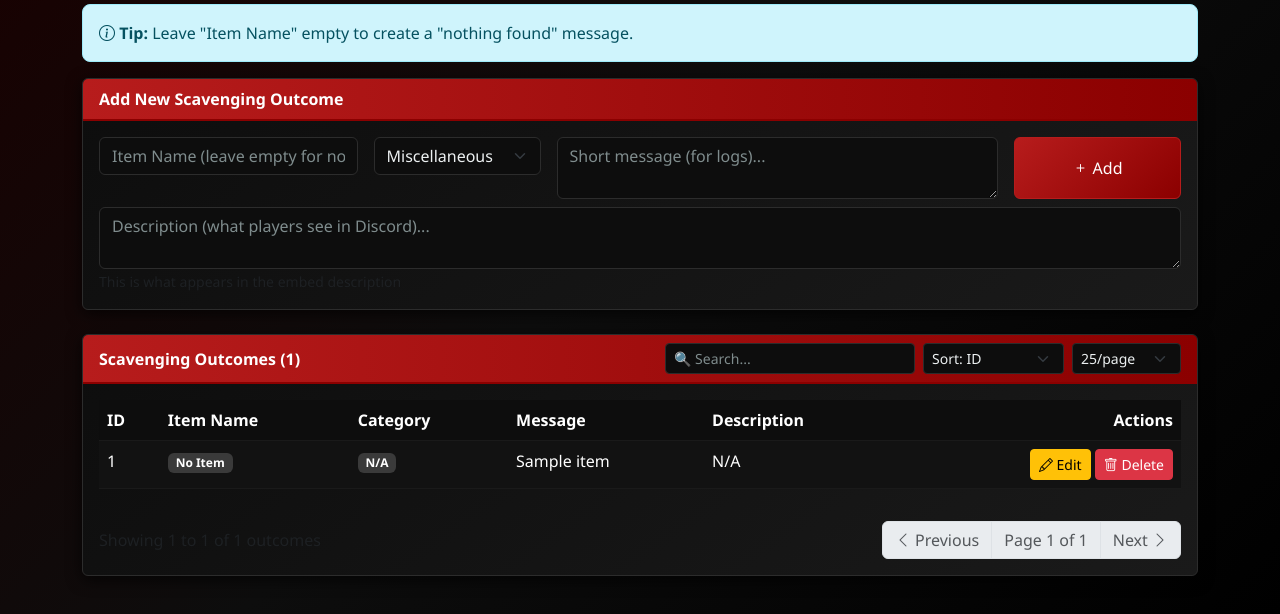
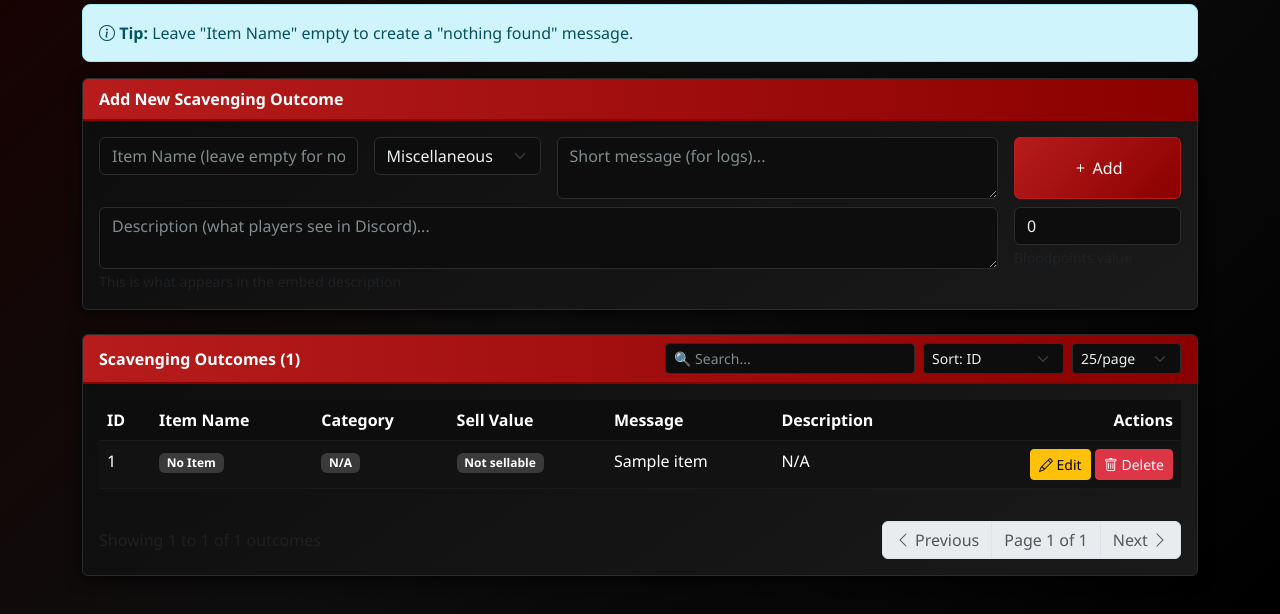
Before and after one commit to mothsnyx/entity, a Flask app: template templates/scavenging.html in a window 1280 px wide. Shown: the part 186-800 px from the top of the page. Run offline with Flask 3, Linux system fonts and the light colour scheme; the template is opened without the code that fills it: most values are stand-ins (such as "Sample title", 1, 10 or a date in 2020).

Commit message:
Update scavenging.html

```diff
--- a/templates/scavenging.html
+++ b/templates/scavenging.html
@@ -39,9 +39,13 @@
                 </div>
             </div>
             <div class="row g-3">
-                <div class="col-md-12">
+                <div class="col-md-10">
                     <textarea name="description" class="form-control" placeholder="Description (what players see in Discord)..." rows="2"></textarea>
                     <small class="text-muted">This is what appears in the embed description</small>
+                </div>
+                <div class="col-md-2">
+                    <input type="number" name="sell_value" class="form-control" placeholder="Sell Value (BP)" min="0" value="0">
+                    <small class="text-muted">Bloodpoints value</small>
                 </div>
             </div>
         </form>
@@ -80,6 +84,7 @@
                         <th>ID</th>
                         <th>Item Name</th>
                         <th>Category</th>
+                        <th>Sell Value</th>
                         <th>Message</th>
                         <th>Description</th>
                         <th class="text-end">Actions</th>
@@ -101,6 +106,13 @@
                                 <span class="badge bg-info">{{ item[4] }}</span>
                             {% else %}
                                 <span class="badge bg-secondary">N/A</span>
+                            {% endif %}
+                        </td>
+                        <td>
+                            {% if item[5] and item[5] > 0 %}
+                                <span class="badge bg-warning text-dark">{{ item[5] }} BP</span>
+                            {% else %}
+                                <span class="badge bg-secondary">Not sellable</span>
                             {% endif %}
                         </td>
                         <td>{{ item[2] }}</td>
@@ -149,6 +161,11 @@
                                             <label class="form-label">Description (shown in Discord)</label>
                                             <textarea name="description" class="form-control" rows="3">{{ item[3] or '' }}</textarea>
                                             <small class="text-muted">This is what appears in the embed</small>
+                                        </div>
+                                        <div class="mb-3">
+                                            <label class="form-label">Sell Value (Bloodpoints)</label>
+                                            <input type="number" name="sell_value" class="form-control" value="{{ item[5] or 0 }}" min="0">
+                                            <small class="text-muted">How many BP this item sells for (0 = not sellable)</small>
                                         </div>
                                     </div>
                                     <div class="modal-footer">
```
